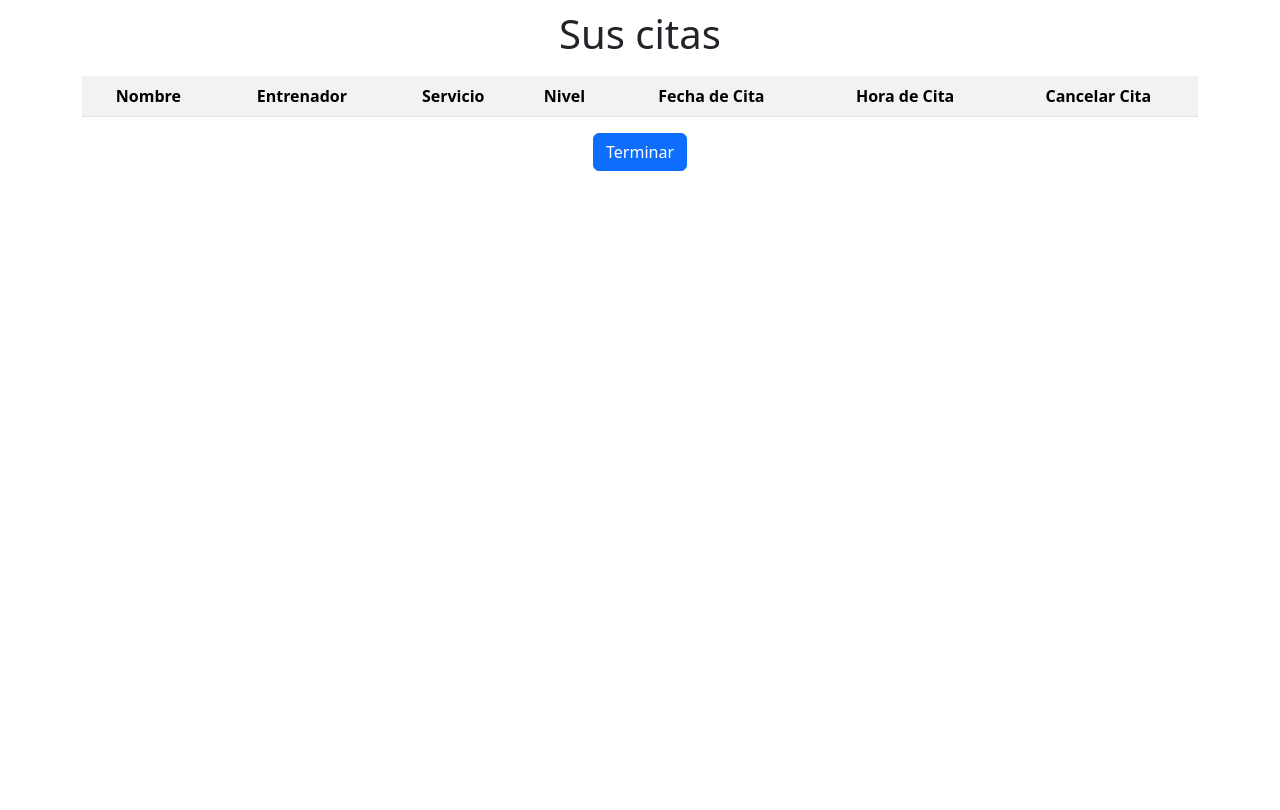
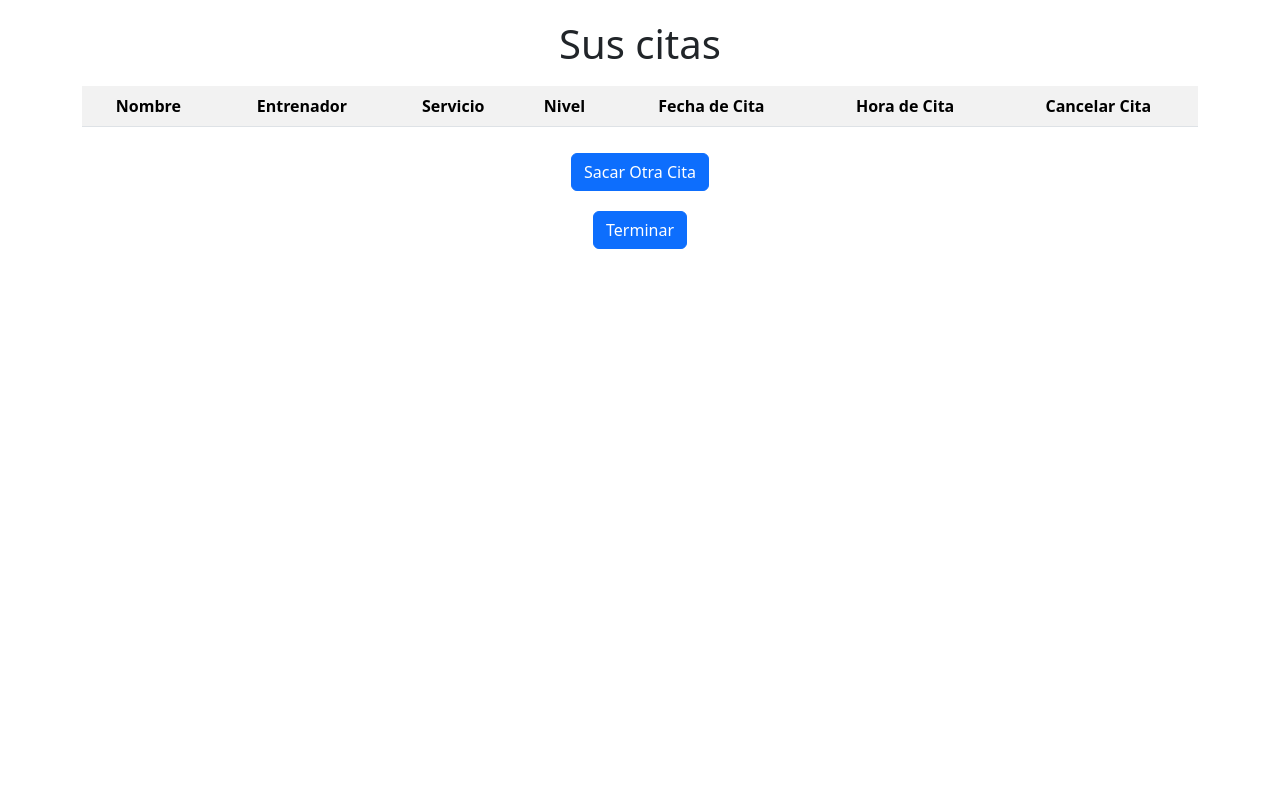
Before and after one commit to david1731/Appointment-System-WebApp, a PHP site: page /verCitas.php in a window 1280 px wide. Before the commit the page ends 171 px from the top, so only its background shows below. Run offline with PHP 8.4, Linux system fonts and the light colour scheme; data that the repository does not hold is empty.

Commit message:
styling en verCitas.php

```diff
--- a/verCitas.php
+++ b/verCitas.php
@@ -7,8 +7,16 @@
     <link href="https://cdn.jsdelivr.net/npm/bootstrap@5.3.3/dist/css/bootstrap.min.css" rel="stylesheet"
         integrity="sha384-QWTKZyjpPEjISv5WaRU9OFeRpok6YctnYmDr5pNlyT2bRjXh0JMhjY6hW+ALEwIH" crossorigin="anonymous">
     <style>
+        html, body {
+            height: 100%;
+        }
+
         h1{
-            background-color: white;
+            background-color:white;
+        }
+
+        div{
+            margin: 10px;
         }
     </style>
 </head>
@@ -82,9 +90,18 @@
                 }
                 ?>
         </table>
-        <form action="homePage.html">
+        <div class="d-flex flex-column align-items-center">
+            <form action="sacarCita.php" method="post">
+                <input type="hidden" name="clientID" value="<?=$clientID;?>">
+                <button type="submit" class="btn btn-primary">Sacar Otra Cita</button>
+            </form>
+        </div>
+
+        <div class="d-flex flex-column align-items-center">
+            <form action="homePage.html">
                 <button type="submit" class="btn btn-primary">Terminar</button>
-        </form>
+            </form>
+        </div>
 
     </div>
 </body>
```
